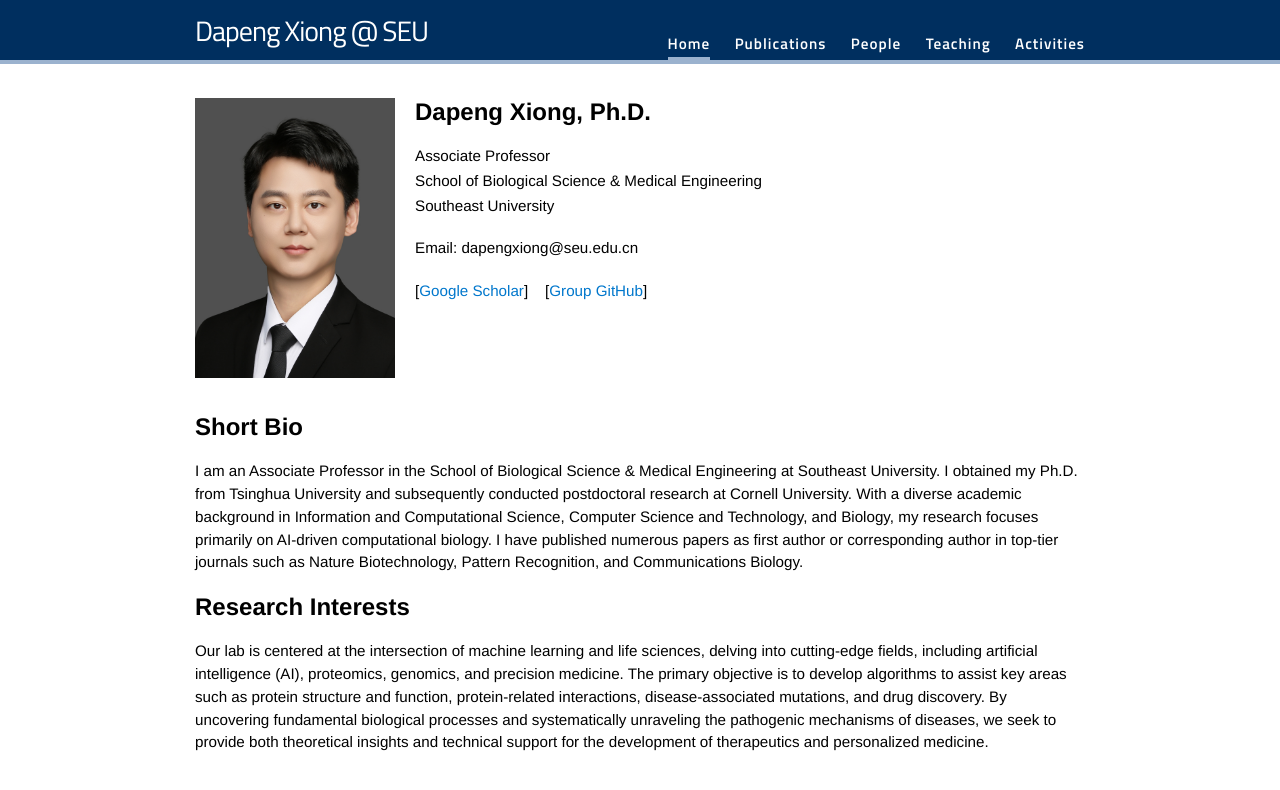
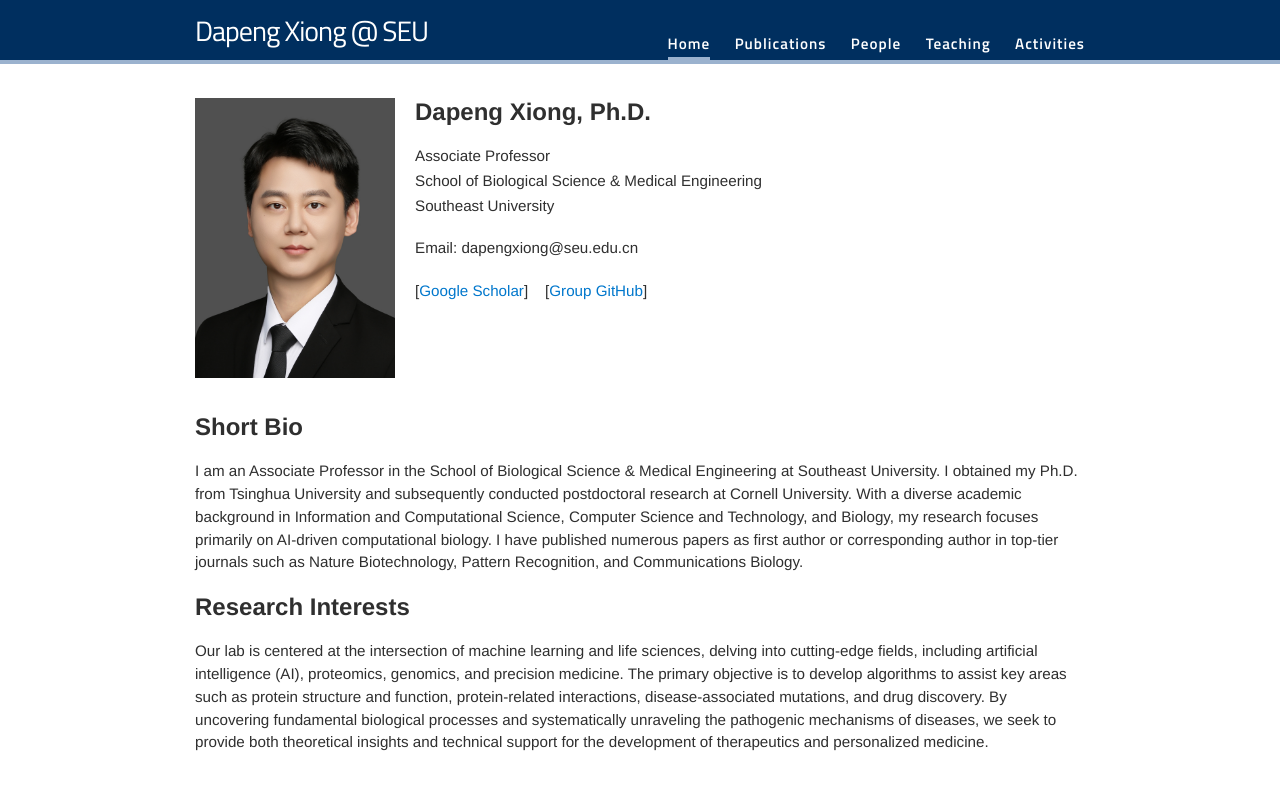
Before and after one commit to dapeng-xiong/dapeng-xiong.github.io, a Jekyll site: the page built from index.html, in a window 1280 px wide. Shown: the top 790 px of the page. Built offline with Jekyll 4.4.1, drawn with Linux system fonts in a browser that asks for light colours; nearby versions of some CDN libraries; some web fonts are replaced.

Commit message:
Update main.scss

```diff
--- a/css/main.scss
+++ b/css/main.scss
@@ -13,7 +13,7 @@ $base-line-height: 1.5;
 
 $spacing-unit:     30px;
 
-$text-color:       #000000;
+$text-color:       #2f2f2f;
 $background-color: #fff;
 $brand-color:      #0077CC;
 // $gameday-sky: #109dc0;
```
